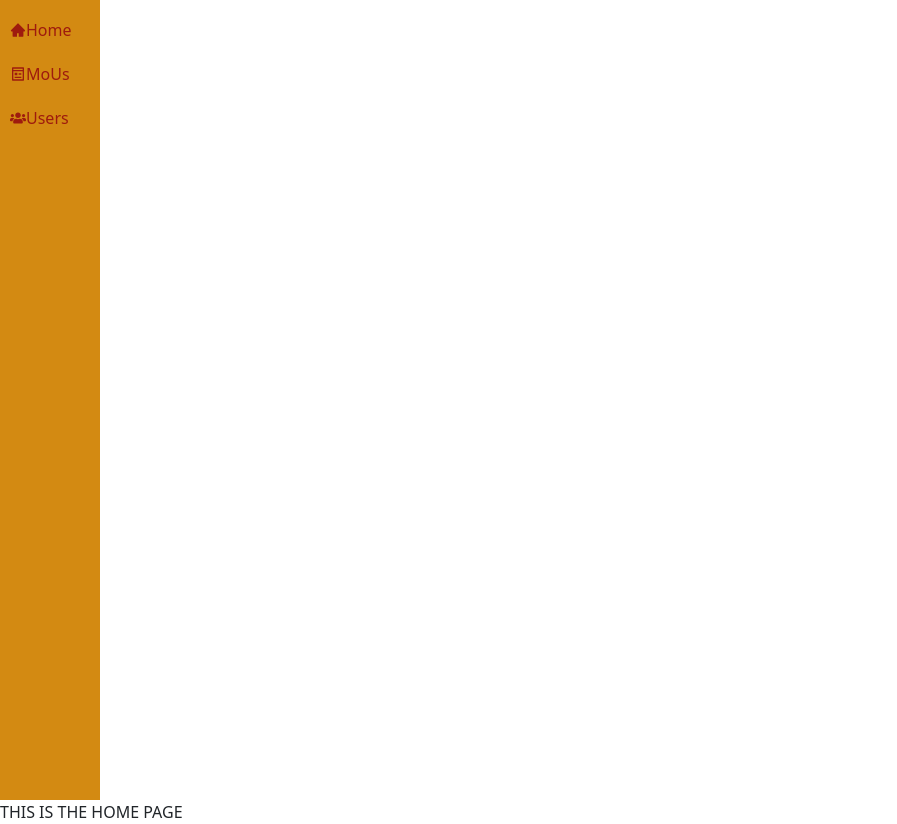
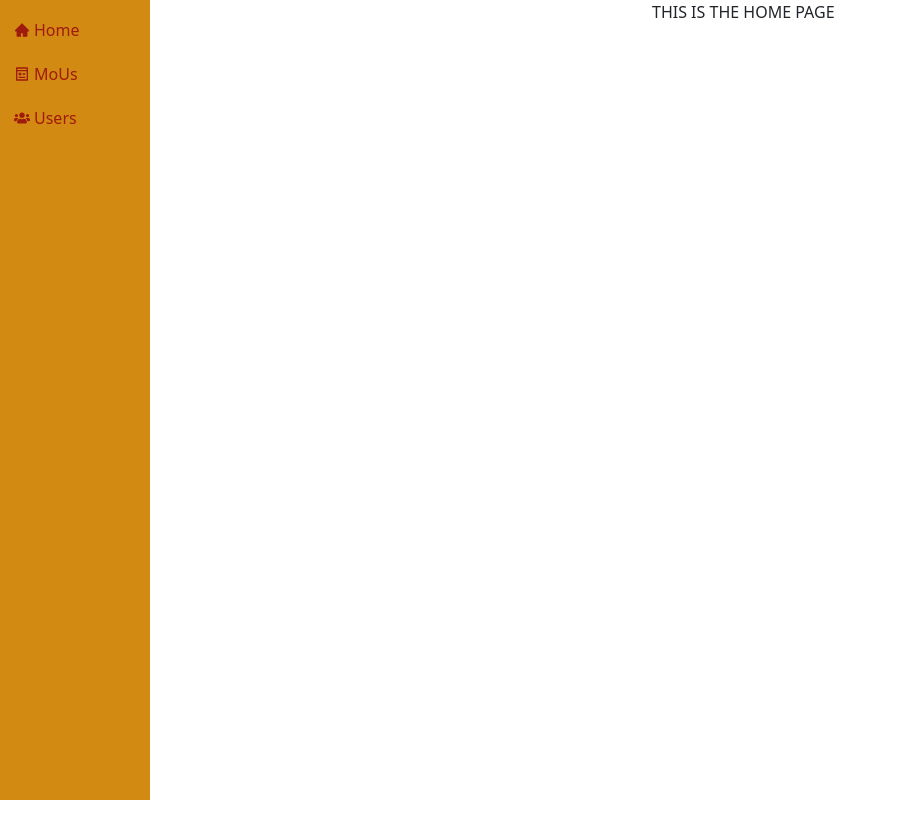
Before and after one commit to DenukaJayaweera/MoU-Dashboard-Test, a React (Create React App) app in the folder client/dashboard/: page / in a window 1280 px wide. Shown: the whole page, without its empty margins (0-897 px from the left). After the commit the page ends 800 px from the top, so only its background shows below. Built offline with nearby package versions, Linux system fonts and the light colour scheme.

Commit message:
Grid is added

```diff
--- a/client/dashboard/src/App.js
+++ b/client/dashboard/src/App.js
@@ -11,14 +11,19 @@ import Sidebar from './Component/Sidebar';
 function App() {
   return (
     <Router>
+      <div className="row">
+        <div className="col">
           <Sidebar />
-
+        </div>
+        <div className="col">
           <Routes>
             <Route path="/" element={<Home />} />
             <Route path="/users" element={<Users />} />
             <Route path="/mous" element={<MoUs />} />
             <Route path="*" element={<ErrorPage />} />
           </Routes>
+        </div>
+      </div>
     </Router>
   );
 }
--- a/client/dashboard/src/Component/Sidebar.js
+++ b/client/dashboard/src/Component/Sidebar.js
@@ -14,19 +14,19 @@ function Sidebar() {
       <ul>
         <li>
           <Link to="/">
-            <AiFillHome />
+            <AiFillHome className="m-1" />
             Home
           </Link>
         </li>
         <li>
           <Link to="/mous">
-            <RiPagesLine />
+            <RiPagesLine className="m-1" />
             MoUs
           </Link>
         </li>
         <li>
           <Link to="/users">
-            <FaUsers />
+            <FaUsers className="m-1" />
             Users
           </Link>
         </li>
--- a/client/dashboard/src/Styles/sidebar.css
+++ b/client/dashboard/src/Styles/sidebar.css
@@ -1,6 +1,6 @@
 .sidebar {
   height: 100vh;
-  width: 100px;
+  width: 150px;
   box-sizing: border-box;
   /* box-shadow: 0 0 2rem 0 rgb(0 0 0 / 5%); */
   overflow: hidden;
```
Lines whose indentation alone changed are shown as unchanged.
